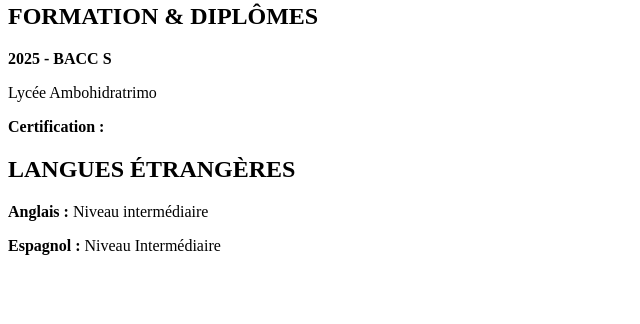
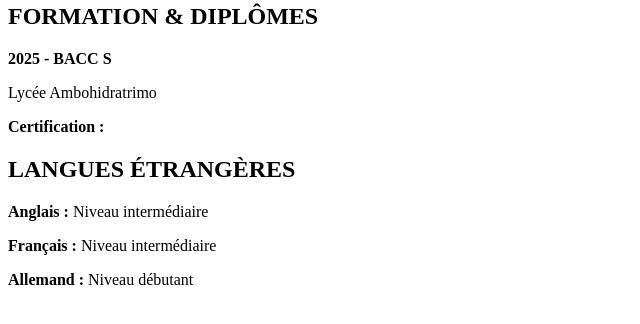
Before and after one commit to antemaandrianarivosoa-sys/Antemaportfolio, a plain HTML site: page index.html in a window 1280 px wide. Shown: the part 470-794 px from the top of the page, without its empty margins (0-640 px from the left). Drawn offline with Linux system fonts and the light colour scheme.

Commit message:
Add French and German language proficiency details

```diff
--- a/index.html
+++ b/index.html
@@ -63,7 +63,8 @@
             <section class="content-section">
                 <h2 class="section-title">LANGUES ÉTRANGÈRES</h2>
                 <p><strong>Anglais :</strong> Niveau intermédiaire</p>
-                <p><strong>Espagnol :</strong> Niveau Intermédiaire</p>
+                <p><strong>Français :</strong> Niveau intermédiaire</p>
+                <p><strong>Allemand :</strong> Niveau débutant</p>
             </section>
         </main>
     </div>
```
